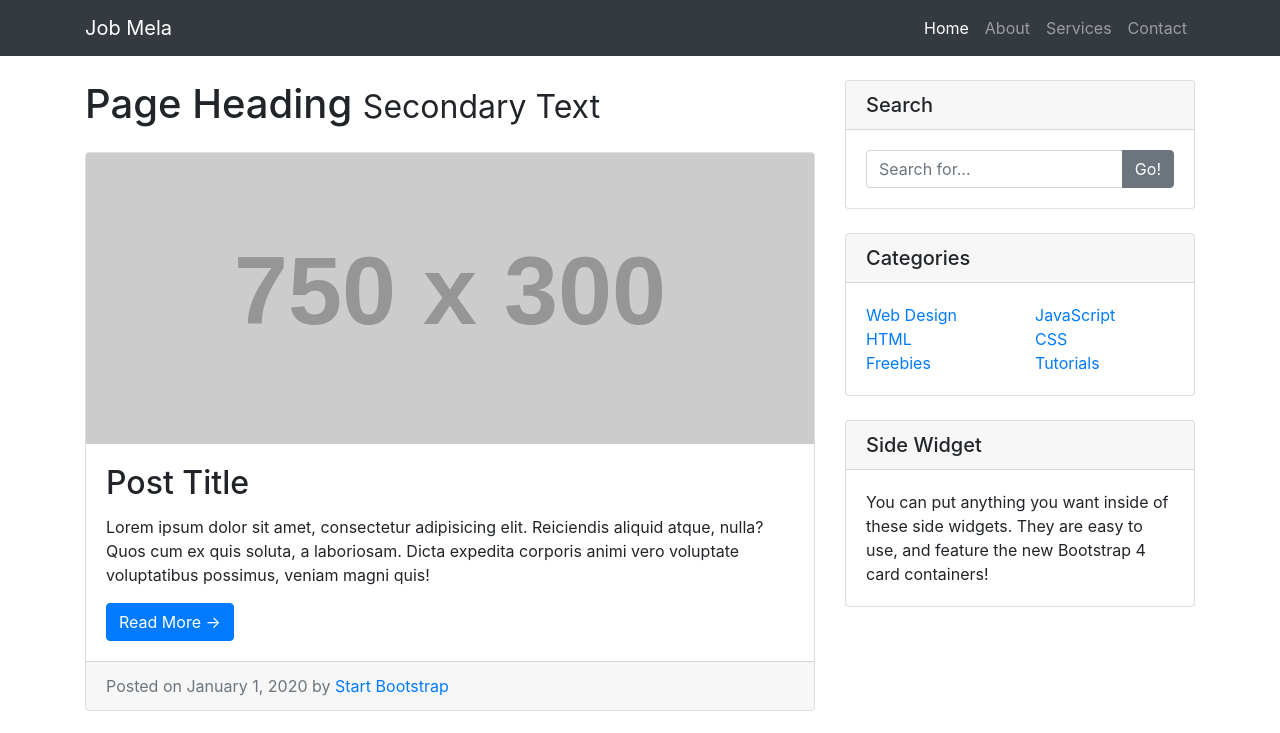
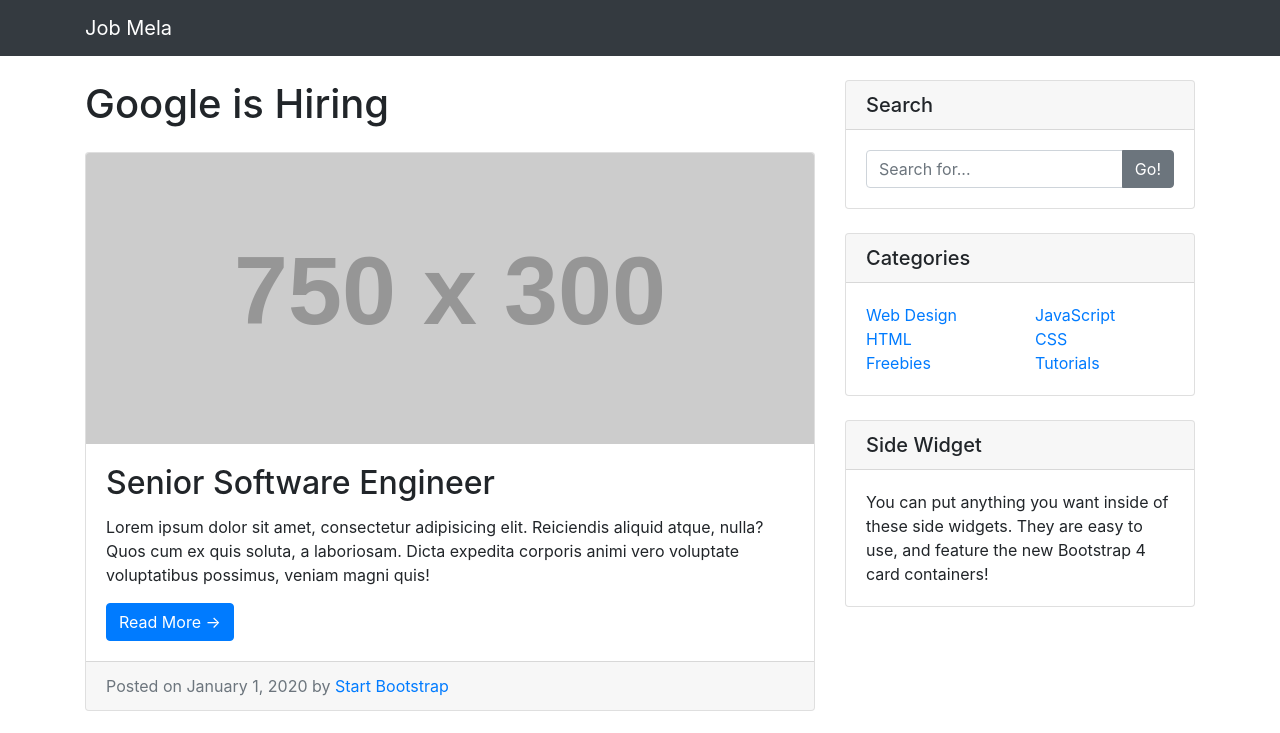
Before and after one commit to jobmela/jobs1, a website: page index.html in a window 1280 px wide. Shown: the top 733 px of the page. Drawn offline with Linux system fonts and the light colour scheme; placeholder pictures from the web are drawn by us.

Commit message:
Update index.html

```diff
--- a/index.html
+++ b/index.html
@@ -8,7 +8,7 @@
   <meta name="description" content="">
   <meta name="author" content="">
 
-  <title>Blog Home - Start Bootstrap Template</title>
+  <title>Job Mela</title>
 
   <!-- Bootstrap core CSS -->
   <link href="vendor/bootstrap/css/bootstrap.min.css" rel="stylesheet">
@@ -27,24 +27,7 @@
       <button class="navbar-toggler" type="button" data-toggle="collapse" data-target="#navbarResponsive" aria-controls="navbarResponsive" aria-expanded="false" aria-label="Toggle navigation">
         <span class="navbar-toggler-icon"></span>
       </button>
-      <div class="collapse navbar-collapse" id="navbarResponsive">
-        <ul class="navbar-nav ml-auto">
-          <li class="nav-item active">
-            <a class="nav-link" href="#">Home
-              <span class="sr-only">(current)</span>
-            </a>
-          </li>
-          <li class="nav-item">
-            <a class="nav-link" href="#">About</a>
-          </li>
-          <li class="nav-item">
-            <a class="nav-link" href="#">Services</a>
-          </li>
-          <li class="nav-item">
-            <a class="nav-link" href="#">Contact</a>
-          </li>
-        </ul>
-      </div>
+
     </div>
   </nav>
 
@@ -56,15 +39,15 @@
       <!-- Blog Entries Column -->
       <div class="col-md-8">
 
-        <h1 class="my-4">Page Heading
-          <small>Secondary Text</small>
+        <h1 class="my-4">Google is Hiring
+          <!--<small>for Senior Software Engineer</small>-->
         </h1>
 
         <!-- Blog Post -->
         <div class="card mb-4">
           <img class="card-img-top" src="http://placehold.it/750x300" alt="Card image cap">
           <div class="card-body">
-            <h2 class="card-title">Post Title</h2>
+            <h2 class="card-title">Senior Software Engineer</h2>
             <p class="card-text">Lorem ipsum dolor sit amet, consectetur adipisicing elit. Reiciendis aliquid atque, nulla? Quos cum ex quis soluta, a laboriosam. Dicta expedita corporis animi vero voluptate voluptatibus possimus, veniam magni quis!</p>
             <a href="#" class="btn btn-primary">Read More &rarr;</a>
           </div>
```
